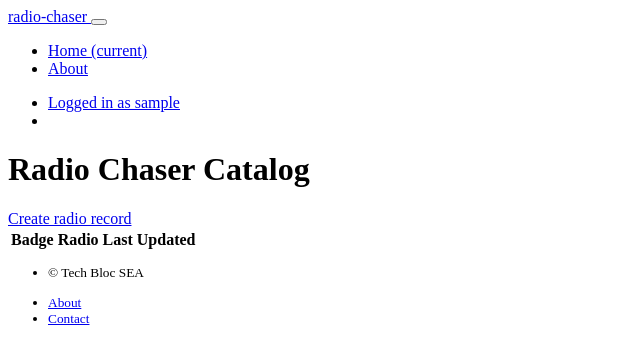
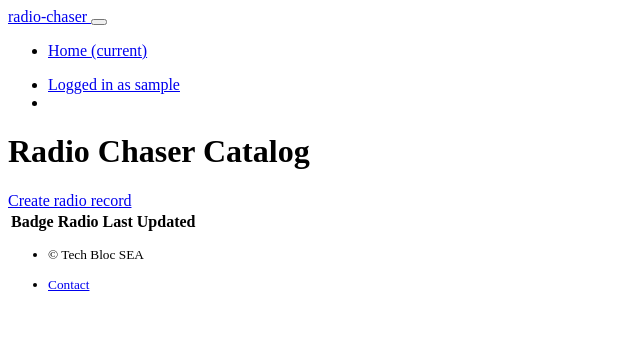
Before and after one commit to OrcaCollective/radio-chaser, a Flask app: template radio_chaser/templates/public/home.html in a window 1280 px wide. Shown: the top 364 px of the page, without its empty margins (0-640 px from the left). Run offline with Flask 2, Linux system fonts and the light colour scheme; the template is opened without the code that fills it, so the values that code supplies are empty; the visitor is signed in with stand-in values (Sample User, id 1); data comes from the database, SQL or seed files in the repository; parts of the project's set-up code (start-up, migrations or seed data) failed here and were passed over.

Commit message:
Remove About page

```diff
--- a/radio_chaser/public/views.py
+++ b/radio_chaser/public/views.py
@@ -97,10 +97,3 @@ def delete_radio(radio_id: int):
     radio.delete()
     flash(f"Deleted radio: {radio}", "info")
     return redirect(url_for("public.home"))
-
-
-@blueprint.route("/about/")
-def about():
-    """About page."""
-    form = LoginForm(request.form)
-    return render_template("public/about.html", form=form)
--- a/radio_chaser/templates/footer.html
+++ b/radio_chaser/templates/footer.html
@@ -5,9 +5,6 @@
   </ul>
 
     <ul class="footer-nav">
-
-      <li><a href="{{ url_for('public.about') }}">About</a></li>
-
       <li><a href="mailto:techblocsea@protonmail.com">Contact</a></li>
     </ul>
   </small>
--- a/radio_chaser/templates/nav.html
+++ b/radio_chaser/templates/nav.html
@@ -14,9 +14,6 @@
         <a class="nav-link" href="{{ url_for('public.home') }}">Home
           <span class="sr-only">(current)</span>
         </a>
-      </li>
-      <li class="nav-item">
-        <a class="nav-link" href="{{ url_for('public.about') }}">About</a>
       </li>
     </ul>
     {% if current_user and current_user.is_authenticated %}
```
Also changed, not shown: radio_chaser/templates/public/about.html (deleted, +0 -11 lines).
